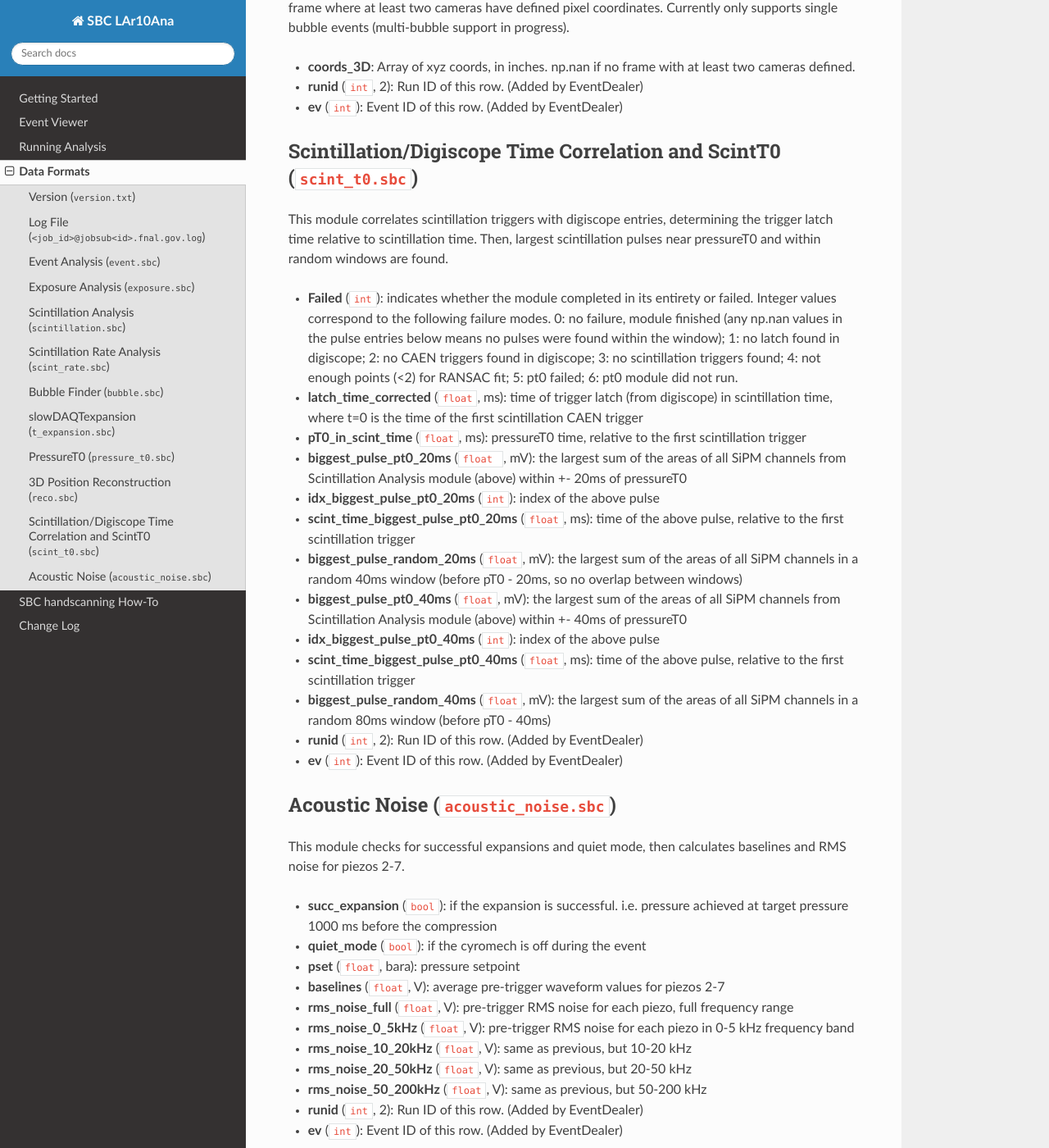
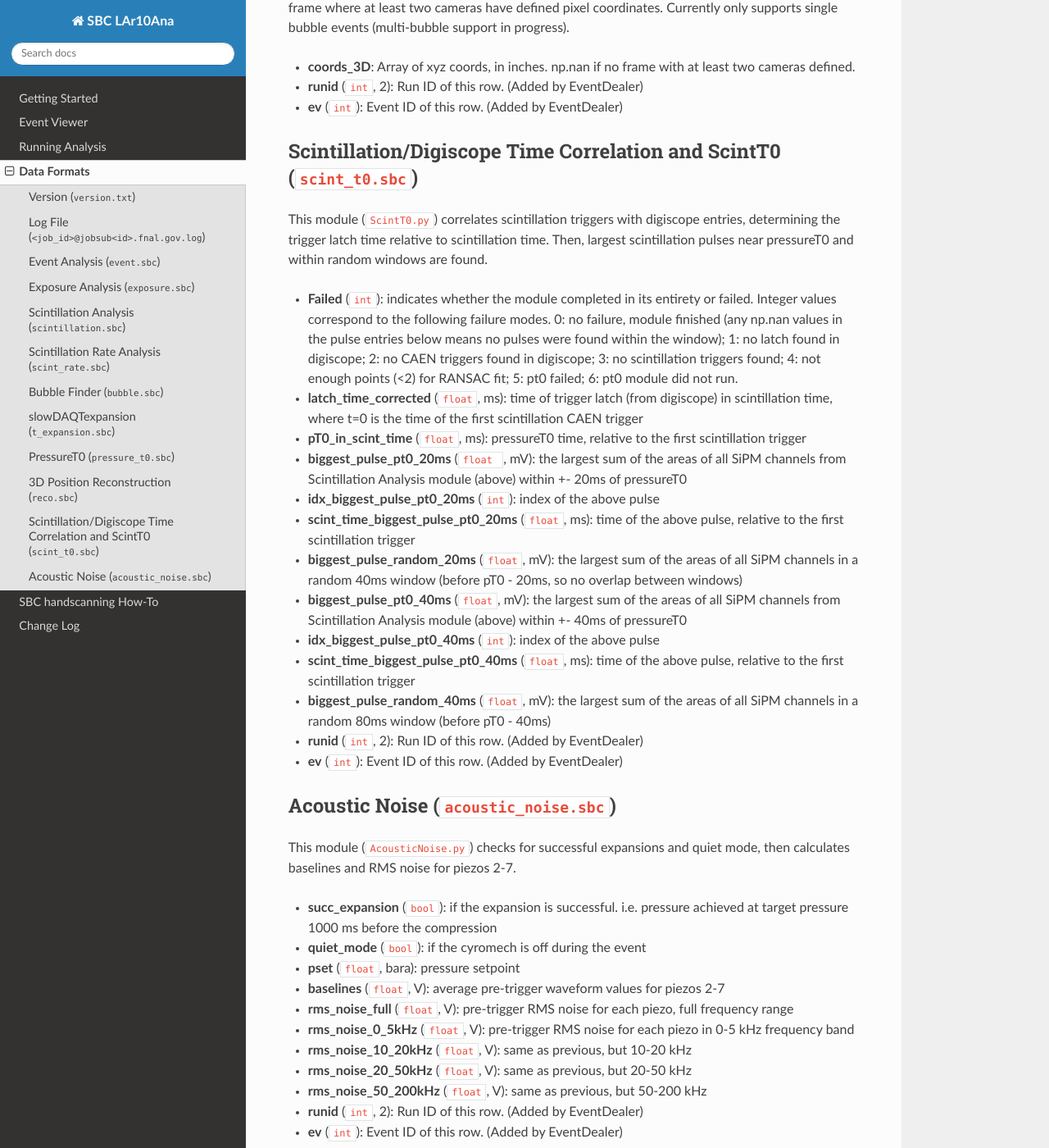
Before and after one commit to SBC-Collaboration/LAr10Ana, a Sphinx documentation site: the page built from docs/data_format.md, in a window 1280 px wide and 1400 px high, scrolled down 4037 px. Shown: the whole window at 82% size. Built offline with Sphinx 7.4.7 and the Read the Docs theme 3.1.0, drawn with Linux system fonts in a browser that asks for light colours.

Commit message:
Update data_format.md - ScintT0/AcousticNoise python files

```diff
--- a/docs/data_format.md
+++ b/docs/data_format.md
@@ -107,7 +107,7 @@ This module (`Reconstruction3D.py`) pulls bubble pixel position data from the Bu
 - **ev** (`int`): Event ID of this row. (Added by EventDealer)
 
 ## Scintillation/Digiscope Time Correlation and ScintT0 (`scint_t0.sbc`)
-This module correlates scintillation triggers with digiscope entries, determining the trigger latch time relative to scintillation time. Then, largest scintillation pulses near pressureT0 and within random windows are found.
+This module (`ScintT0.py`) correlates scintillation triggers with digiscope entries, determining the trigger latch time relative to scintillation time. Then, largest scintillation pulses near pressureT0 and within random windows are found.
 - **Failed** (`int`): indicates whether the module completed in its entirety or failed. Integer values correspond to the following failure modes. 0: no failure, module finished (any np.nan values in the pulse entries below means no pulses were found within the window); 1: no latch found in digiscope; 2: no CAEN triggers found in digiscope; 3: no scintillation triggers found; 4: not enough points (<2) for RANSAC fit; 5: pt0 failed; 6: pt0 module did not run.
 - **latch_time_corrected** (`float`, ms): time of trigger latch (from digiscope) in scintillation time, where t=0 is the time of the first scintillation CAEN trigger
 - **pT0_in_scint_time** (`float`, ms): pressureT0 time, relative to the first scintillation trigger
@@ -123,7 +123,7 @@ This module correlates scintillation triggers with digiscope entries, determinin
 - **ev** (`int`): Event ID of this row. (Added by EventDealer)
 
 ## Acoustic Noise (`acoustic_noise.sbc`)
-This module checks for successful expansions and quiet mode, then calculates baselines and RMS noise for piezos 2-7.
+This module (`AcousticNoise.py`) checks for successful expansions and quiet mode, then calculates baselines and RMS noise for piezos 2-7.
 - **succ_expansion** (`bool`):  if the expansion is successful. i.e. pressure achieved at target pressure 1000 ms before the compression
 - **quiet_mode** (`bool`): if the cyromech is off during the event
 - **pset** (`float`, bara): pressure setpoint
```
